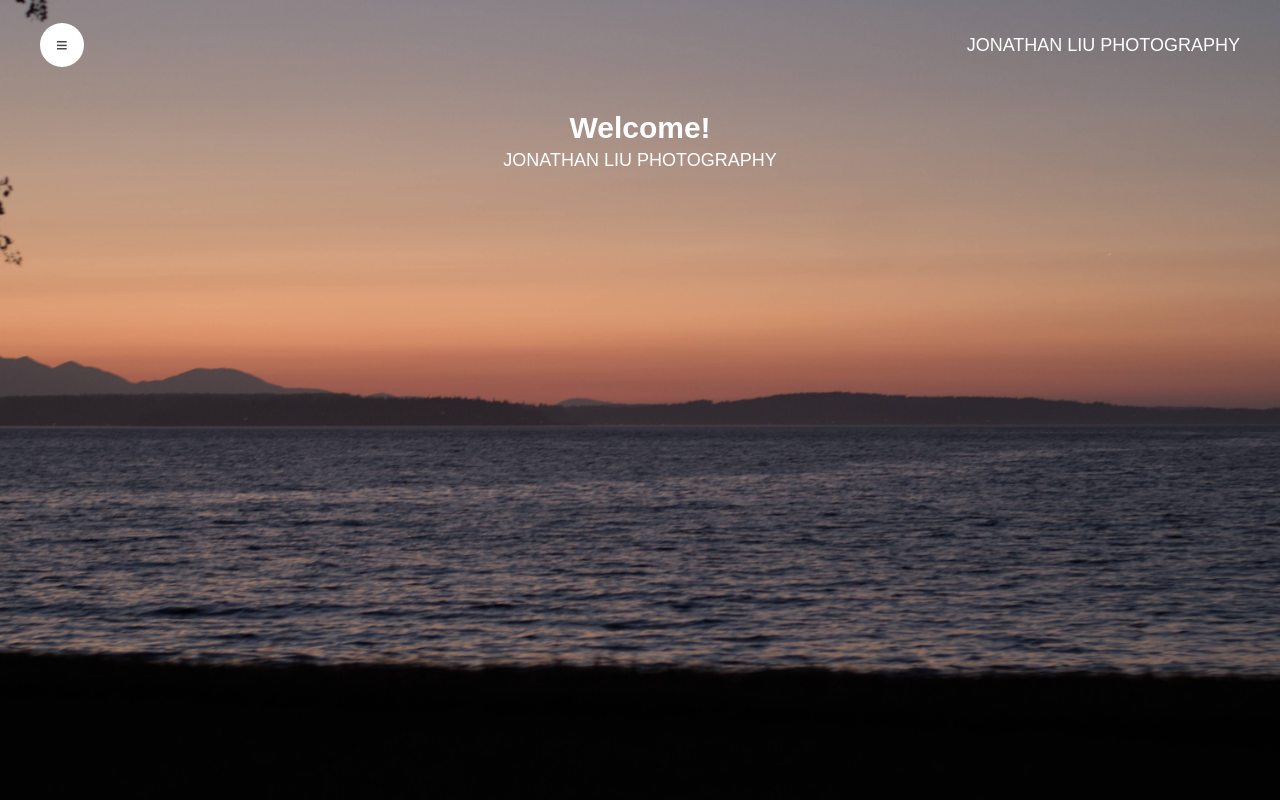
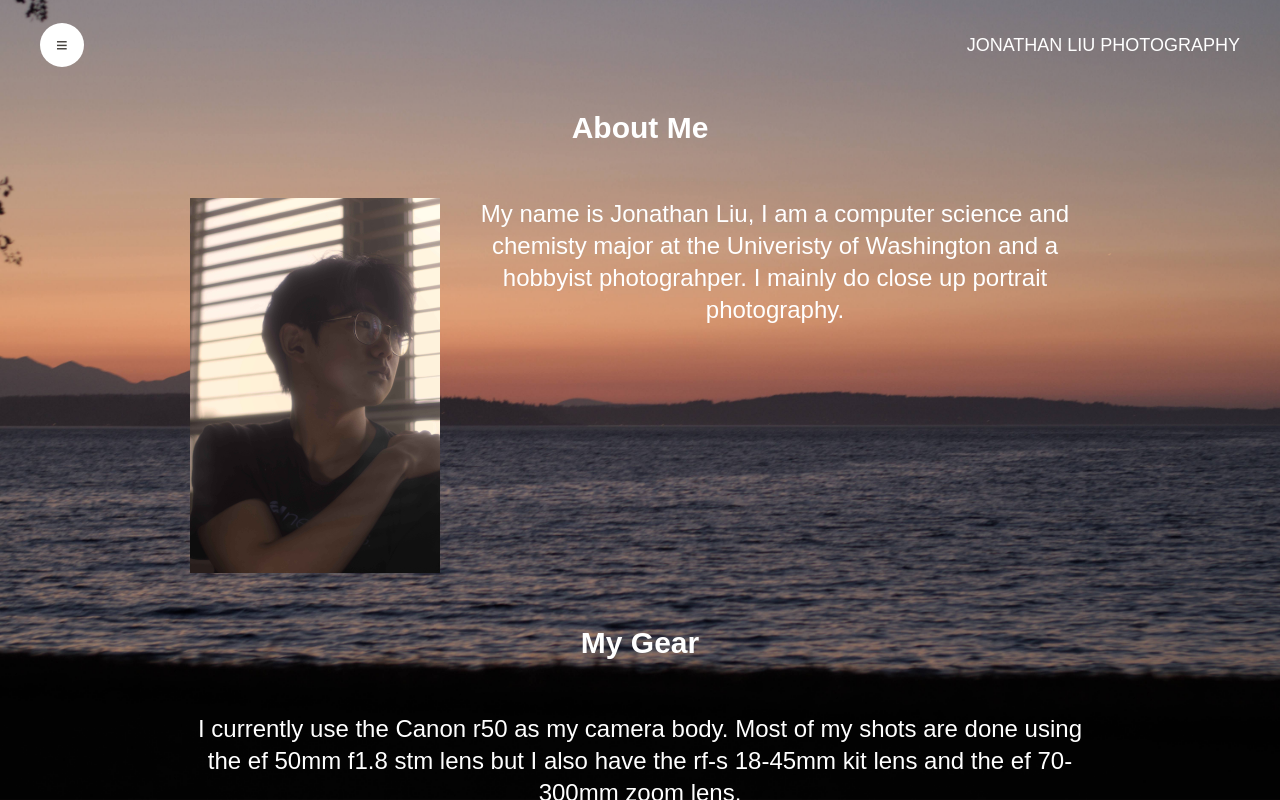
Before and after one commit to J6j2liu/Personal-Photography-Site, a Next.js app: page /aboutme in a window 1280 px wide. Built offline with nearby package versions, Linux system fonts and the light colour scheme; a web font is replaced by a local one.

Commit message:
other pages added

```diff
--- a/src/app/aboutme/page.tsx
+++ b/src/app/aboutme/page.tsx
@@ -1,10 +1,33 @@
-import Link from "next/link";
-
+import self from "/public/self.jpg"
+import Image from "next/image";
 export default function Home() {
 
   return (
     <div className="h-full overflow-auto text-center pt-[110px] bg-stone-900">
-      <div className="relative z-30 text-3xl font-bold">Welcome!</div>
+      <div className="relative z-30 text-3xl font-bold">About Me</div>
+
+      <main className="py-8">
+        <div className="flex flex-col h-full items-center py-5">
+          <div className="flex relative max-w-[900px] justify-center justify-between gap-5">
+            <Image
+              src={self}
+              alt="self"
+              width={250}
+              placeholder="blur"
+            />
+            <div className="text-2xl "> My name is Jonathan Liu, I am a computer science and chemisty major at the Univeristy of Washington and a hobbyist photograhper. I mainly do close up portrait photography.</div>
+          </div>
+        </div>
+      </main>
+
+      <div className="relative z-30 text-3xl font-bold">My Gear</div>
+      <main className="py-8">
+        <div className="flex flex-col h-full items-center py-5">
+          <div className="flex relative max-w-[900px] justify-center justify-between gap-5">
+            <div className="text-2xl "> I currently use the Canon r50 as my camera body. Most of my shots are done using the ef 50mm f1.8 stm lens but I also have the rf-s 18-45mm kit lens and the ef 70-300mm zoom lens.</div>
+          </div>
+        </div>
+      </main>
       <footer className="relative h-[90px] flex justify-center align-center uppercase text-lg font-medium z-20 select-none">
         <p>Jonathan Liu Photography</p>
       </footer>
--- /dev/null
+++ b/src/app/contact/page.tsx
@@ -0,0 +1,49 @@
+import Link from "next/link";
+
+export default function Home() {
+
+  return (
+    <div className="h-full overflow-auto text-center pt-[110px] bg-stone-900">
+      <main>
+        <div className="flex flex-col h-full items-center">
+          <div className="relative z-30 text-3xl font-bold py-10">My Contacts</div>
+          <div className="flex relative max-w-[900px] justify-center justify-between gap-5 cursor-pointer">
+            <Link href={"https://www.instagram.com/jonathan.liu_"} target="_blank">
+              <svg
+                xmlns="http://www.w3.org/2000/svg"
+                fill="currentColor"
+                viewBox="0 0 448 512"
+                // <!--!Font Awesome Free 6.5.1 by @fontawesome - https://fontawesome.com License - https://fontawesome.com/license/free Copyright 2024 Fonticons, Inc. -->
+                width={50}>
+                <path
+                  d="M224.1 141c-63.6 0-114.9 51.3-114.9 114.9s51.3 114.9 114.9 114.9S339 319.5 339 255.9 287.7 141 224.1 141zm0 189.6c-41.1 0-74.7-33.5-74.7-74.7s33.5-74.7 74.7-74.7 74.7 33.5 74.7 74.7-33.6 74.7-74.7 74.7zm146.4-194.3c0 14.9-12 26.8-26.8 26.8-14.9 0-26.8-12-26.8-26.8s12-26.8 26.8-26.8 26.8 12 26.8 26.8zm76.1 27.2c-1.7-35.9-9.9-67.7-36.2-93.9-26.2-26.2-58-34.4-93.9-36.2-37-2.1-147.9-2.1-184.9 0-35.8 1.7-67.6 9.9-93.9 36.1s-34.4 58-36.2 93.9c-2.1 37-2.1 147.9 0 184.9 1.7 35.9 9.9 67.7 36.2 93.9s58 34.4 93.9 36.2c37 2.1 147.9 2.1 184.9 0 35.9-1.7 67.7-9.9 93.9-36.2 26.2-26.2 34.4-58 36.2-93.9 2.1-37 2.1-147.8 0-184.8zM398.8 388c-7.8 19.6-22.9 34.7-42.6 42.6-29.5 11.7-99.5 9-132.1 9s-102.7 2.6-132.1-9c-19.6-7.8-34.7-22.9-42.6-42.6-11.7-29.5-9-99.5-9-132.1s-2.6-102.7 9-132.1c7.8-19.6 22.9-34.7 42.6-42.6 29.5-11.7 99.5-9 132.1-9s102.7-2.6 132.1 9c19.6 7.8 34.7 22.9 42.6 42.6 11.7 29.5 9 99.5 9 132.1s2.7 102.7-9 132.1z" />
+              </svg>
+            </Link>
+          </div>
+
+          <div className="relative z-30 text-3xl font-bold py-10">Project Repository</div>
+          <div className="flex relative max-w-[900px] justify-center justify-between gap-5 cursor-pointer">
+            <Link href="https://github.com/J6j2liu/website" target="_blank">
+              <svg
+                xmlns="http://www.w3.org/2000/svg"
+                fill="currentColor"
+                viewBox="0 0 496 512"
+                // <!--!Font Awesome Free 6.5.1 by @fontawesome - https://fontawesome.com License - https://fontawesome.com/license/free Copyright 2024 Fonticons, Inc. -->
+                width={50}>
+                <path
+                  d="M165.9 397.4c0 2-2.3 3.6-5.2 3.6-3.3 .3-5.6-1.3-5.6-3.6 0-2 2.3-3.6 5.2-3.6 3-.3 5.6 1.3 5.6 3.6zm-31.1-4.5c-.7 2 1.3 4.3 4.3 4.9 2.6 1 5.6 0 6.2-2s-1.3-4.3-4.3-5.2c-2.6-.7-5.5 .3-6.2 2.3zm44.2-1.7c-2.9 .7-4.9 2.6-4.6 4.9 .3 2 2.9 3.3 5.9 2.6 2.9-.7 4.9-2.6 4.6-4.6-.3-1.9-3-3.2-5.9-2.9zM244.8 8C106.1 8 0 113.3 0 252c0 110.9 69.8 205.8 169.5 239.2 12.8 2.3 17.3-5.6 17.3-12.1 0-6.2-.3-40.4-.3-61.4 0 0-70 15-84.7-29.8 0 0-11.4-29.1-27.8-36.6 0 0-22.9-15.7 1.6-15.4 0 0 24.9 2 38.6 25.8 21.9 38.6 58.6 27.5 72.9 20.9 2.3-16 8.8-27.1 16-33.7-55.9-6.2-112.3-14.3-112.3-110.5 0-27.5 7.6-41.3 23.6-58.9-2.6-6.5-11.1-33.3 2.6-67.9 20.9-6.5 69 27 69 27 20-5.6 41.5-8.5 62.8-8.5s42.8 2.9 62.8 8.5c0 0 48.1-33.6 69-27 13.7 34.7 5.2 61.4 2.6 67.9 16 17.7 25.8 31.5 25.8 58.9 0 96.5-58.9 104.2-114.8 110.5 9.2 7.9 17 22.9 17 46.4 0 33.7-.3 75.4-.3 83.6 0 6.5 4.6 14.4 17.3 12.1C428.2 457.8 496 362.9 496 252 496 113.3 383.5 8 244.8 8zM97.2 352.9c-1.3 1-1 3.3 .7 5.2 1.6 1.6 3.9 2.3 5.2 1 1.3-1 1-3.3-.7-5.2-1.6-1.6-3.9-2.3-5.2-1zm-10.8-8.1c-.7 1.3 .3 2.9 2.3 3.9 1.6 1 3.6 .7 4.3-.7 .7-1.3-.3-2.9-2.3-3.9-2-.6-3.6-.3-4.3 .7zm32.4 35.6c-1.6 1.3-1 4.3 1.3 6.2 2.3 2.3 5.2 2.6 6.5 1 1.3-1.3 .7-4.3-1.3-6.2-2.2-2.3-5.2-2.6-6.5-1zm-11.4-14.7c-1.6 1-1.6 3.6 0 5.9 1.6 2.3 4.3 3.3 5.6 2.3 1.6-1.3 1.6-3.9 0-6.2-1.4-2.3-4-3.3-5.6-2z" />
+              </svg>
+            </Link>
+          </div>
+
+
+        </div>
+      </main>
+      <footer className="relative h-[90px] flex justify-center align-center uppercase text-lg font-medium z-20 select-none my-10">
+        <p>Jonathan Liu Photography</p>
+      </footer>
+    </div>
+
+  );
+
+}
--- a/src/app/layout.tsx
+++ b/src/app/layout.tsx
@@ -61,8 +61,8 @@
                 </a>
               </MenuItem>
               <MenuItem>
-                <a className="block data-[focus]:bg-white/10 rounded-lg text-lg" href="/license">
-                  Gear
+                <a className="block data-[focus]:bg-white/10 rounded-lg text-lg" href="/contact">
+                  Contact
                 </a>
               </MenuItem>
             </MenuItems>
```
Also changed, not shown: public/self.jpg (added).
